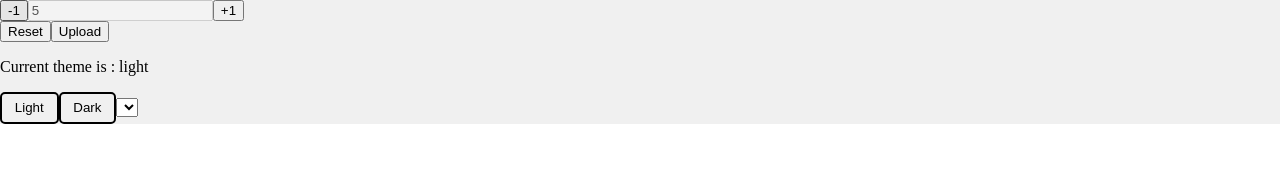
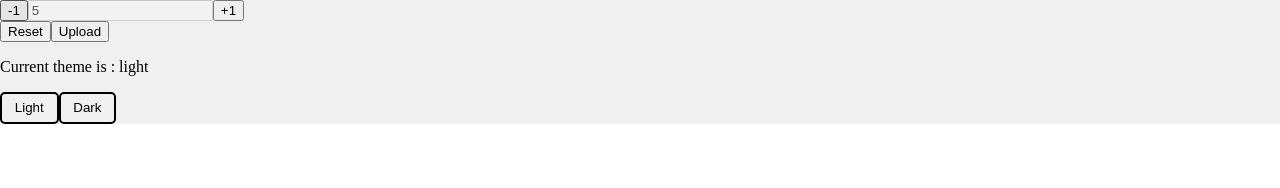
Before and after one commit to FlorentCmb/redux-test, a React (Create React App) app: page / in a window 1280 px wide. Shown: the top 188 px of the page. Built offline with nearby package versions, Linux system fonts and the light colour scheme.

Commit message:
Remove useless select

```diff
--- a/src/App.js
+++ b/src/App.js
@@ -47,11 +47,6 @@ const App = (props) => {
       <p>Current theme is : {theme.color}</p>
       <Button click={() => switchToLightTheme()} color={theme.color} text="Light" />
       <Button click={() => switchToDarkTheme()} color={theme.color} text="Dark" />
-
-      <select>
-
-      </select>
-
     </div>
   )
 }
```
